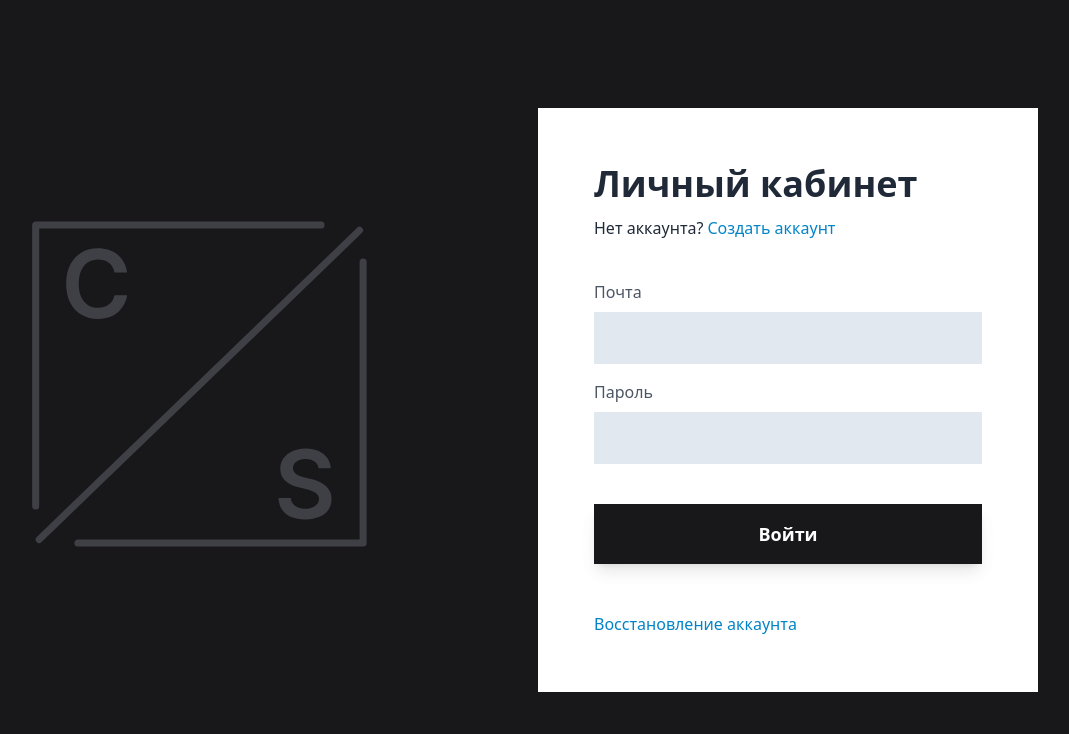
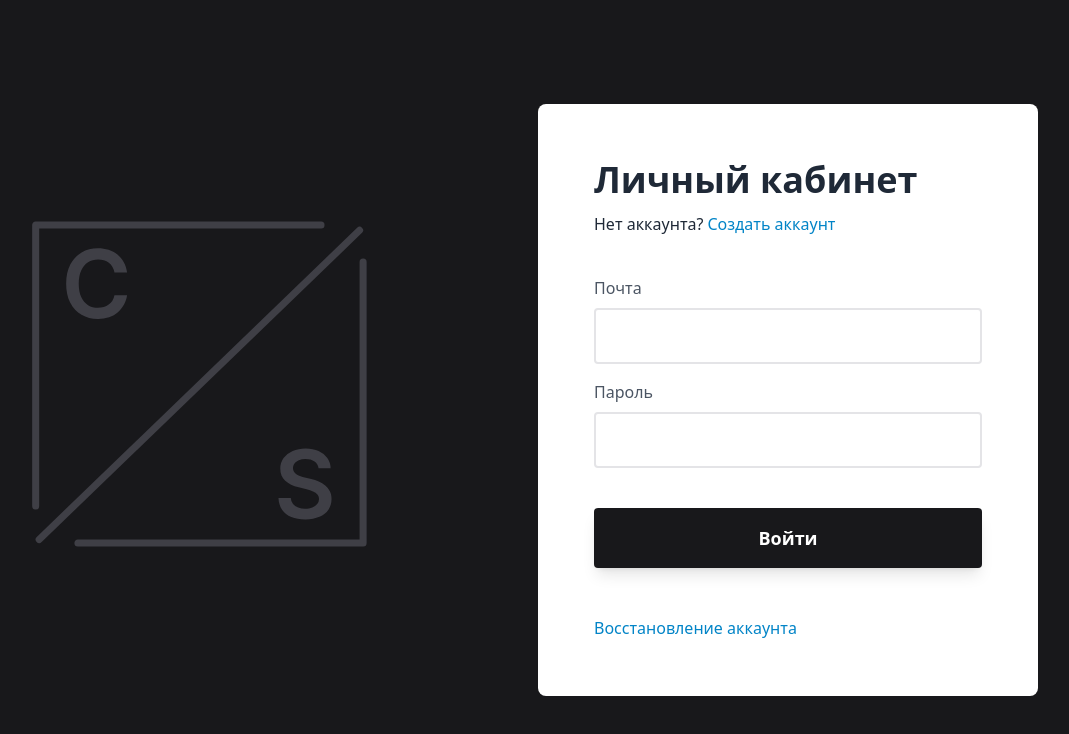
Before and after one commit to AlpacaOnly/concierge-service, a React (Vite) app: page / in a window 1280 px wide. Shown: the top 734 px of the page, without its empty margins (118-1187 px from the left). Built offline with nearby package versions, Linux system fonts and the light colour scheme.

Commit message:
ref: change login route ui

```diff
--- a/src/common/routes/Login.jsx
+++ b/src/common/routes/Login.jsx
@@ -22,7 +22,7 @@ export default () => {
         </div>
 
         <div className="flex flex-col sm:justify-center sm:px-4 md:px-8">
-          <form className="max-w-[500px] w-full mx-auto bg-white px-10 sm:px-14 py-14 lg:-ml-4">
+          <form className="max-w-[500px] w-full mx-auto bg-white px-10 sm:px-14 py-14 lg:-ml-4 rounded-lg">
             <div className="mb-8 text-gray-800">
               <h2 className="text-4xl font-bold mb-3">Личный кабинет</h2>
               <p className="font-medium">
@@ -35,7 +35,7 @@ export default () => {
             <Field name="Почта" type="text" />
             <Field name="Пароль" type="password" />
             <Link
-              className="block text-center text-lg w-full my-8 py-4 bg-zinc-900 shadow-lg shadow--500/50 hover:shadow-gray-500/30 text-white font-semibold transition ease-in-out duration-250"
+              className="block rounded text-center text-lg w-full my-8 py-4 bg-zinc-900 shadow-lg shadow-500/50 hover:shadow-gray-500/30 text-white font-semibold"
               to="/panel/settings"
             >
               Войти
@@ -60,10 +60,10 @@ function Field({ name, ...props }) {
   );
 }
 
-function Input(props) {
+function Input({ className, ...props }) {
   return (
     <input
-      className="text-lg text-black bg-slate-200 mt-2 px-4 py-3 focus:bg-slate-300 bg focus:outline-none transition ease-in-out duration-150"
+      className={`text-lg text-black border-2 border-zinc-200 mt-2 px-4 py-3 focus:bg-zinc-200 focus:outline-none transition ease-in-out duration-150 rounded ${className}`}
       {...props}
     />
   );
```
